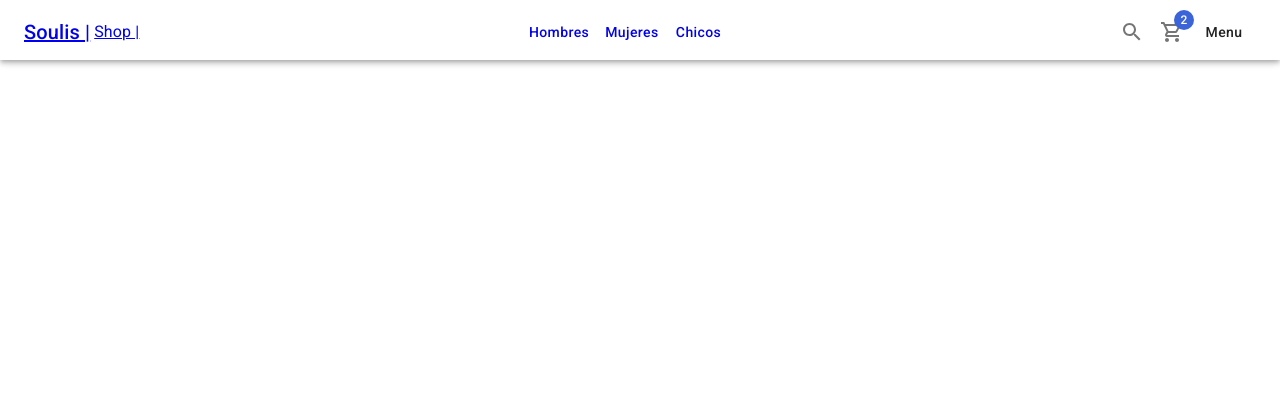
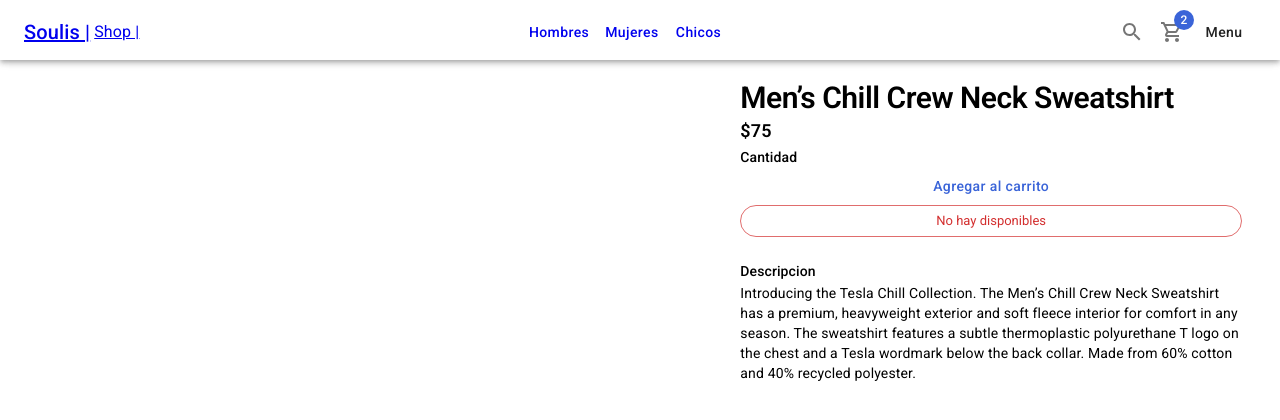
Before and after one commit to ociel-gonzalez-solis/test-store, a Next.js app: page /product/slug in a window 1280 px wide. Shown: the top 420 px of the page. Built offline with nearby package versions, Linux system fonts and the light colour scheme.

Commit message:
Product screen

```diff
--- a/pages/product/slug.tsx
+++ b/pages/product/slug.tsx
@@ -1,6 +1,6 @@
 import { ShopLayout } from "@/components/layouts";
 import { initialData } from "@/database/products";
-import { Grid } from "@mui/material";
+import { Box, Button, Chip, Grid, Typography } from "@mui/material";
 
 const product = initialData.products[0];
 
@@ -12,7 +12,33 @@
           {/* SlideShow */}
         </Grid>
         <Grid item xs={12} sm={5}>
+          <Box display="flex" flexDirection="column">
+            {/* Title */}
+            <Typography variant="h1" component="h1">
+              {product.title}
+            </Typography>
 
+            <Typography variant="subtitle1" component="h2">
+              {`$${product.price}`}
+            </Typography>
+
+            <Box>
+              <Typography variant="subtitle2">Cantidad</Typography>
+              {/* ItemCounter */}
+            </Box>
+
+            {/* Agregar al Carrito */}
+            <Button color="secondary" className="circular-btn">
+              Agregar al carrito
+            </Button>
+
+            <Chip label="No hay disponibles" color="error" variant="outlined" />
+            {/* Desc */}
+            <Box sx={{ mt: 3 }}>
+              <Typography variant="subtitle2">Descripcion</Typography>
+              <Typography variant="body2">{product.description}</Typography>
+            </Box>
+          </Box>
         </Grid>
       </Grid>
     </ShopLayout>
--- a/themes/light-theme.ts
+++ b/themes/light-theme.ts
@@ -12,6 +12,9 @@
 
     secondary: {
       main: '#3A64D8'
+    },
+    info: {
+      main: '#fff'
     }
   },
 
@@ -58,6 +61,7 @@
         variant         : 'contained',
         size            : 'small',
         disableElevation: true,
+        color           : 'info'
       },
 
       styleOverrides: {
```
